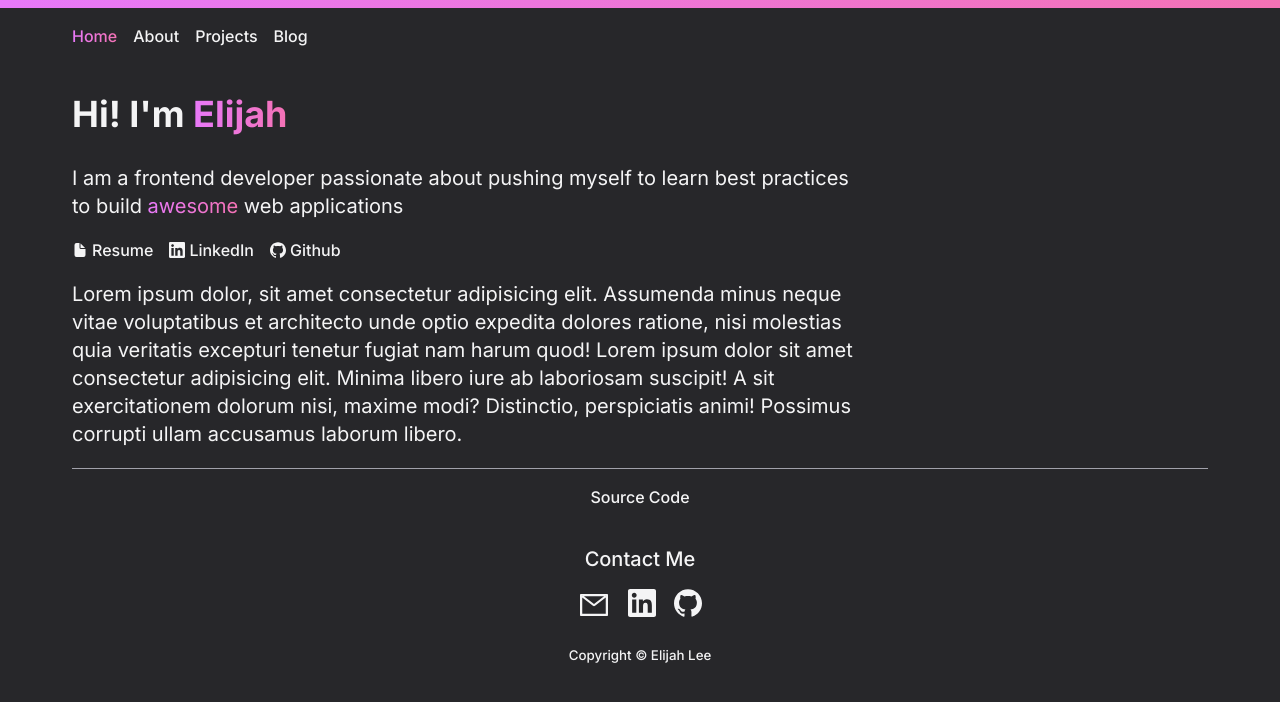
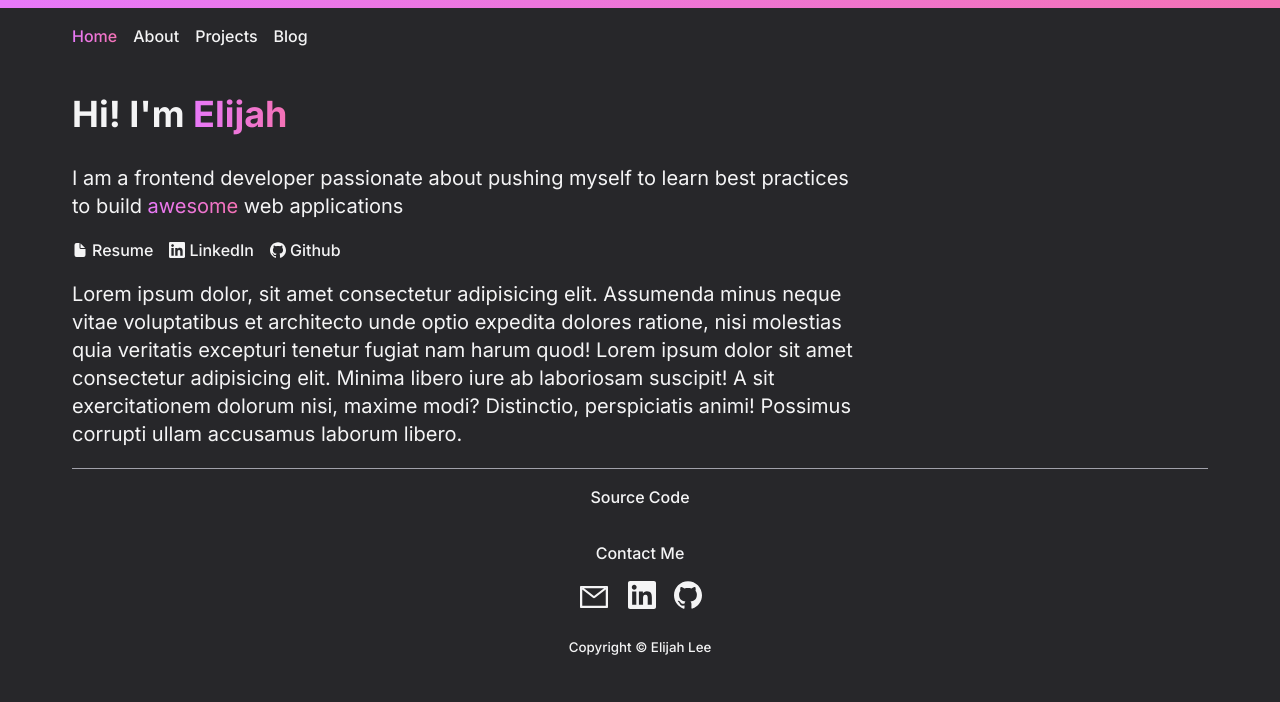
Before and after one commit to devejlee/portfolio, a Next.js app: page / in a window 1280 px wide. Shown: the top 702 px of the page. Built offline with nearby package versions, Linux system fonts and the light colour scheme.

Commit message:
modify: add text mixins to GlobalFooter

```diff
--- a/components/GlobalFooter/GlobalFooter.module.scss
+++ b/components/GlobalFooter/GlobalFooter.module.scss
@@ -13,6 +13,10 @@
   }
   p {
     margin-bottom: 0;
+    @include text-sm;
+    @include xl {
+      @include text-base
+    }
   }
 }
 
```
